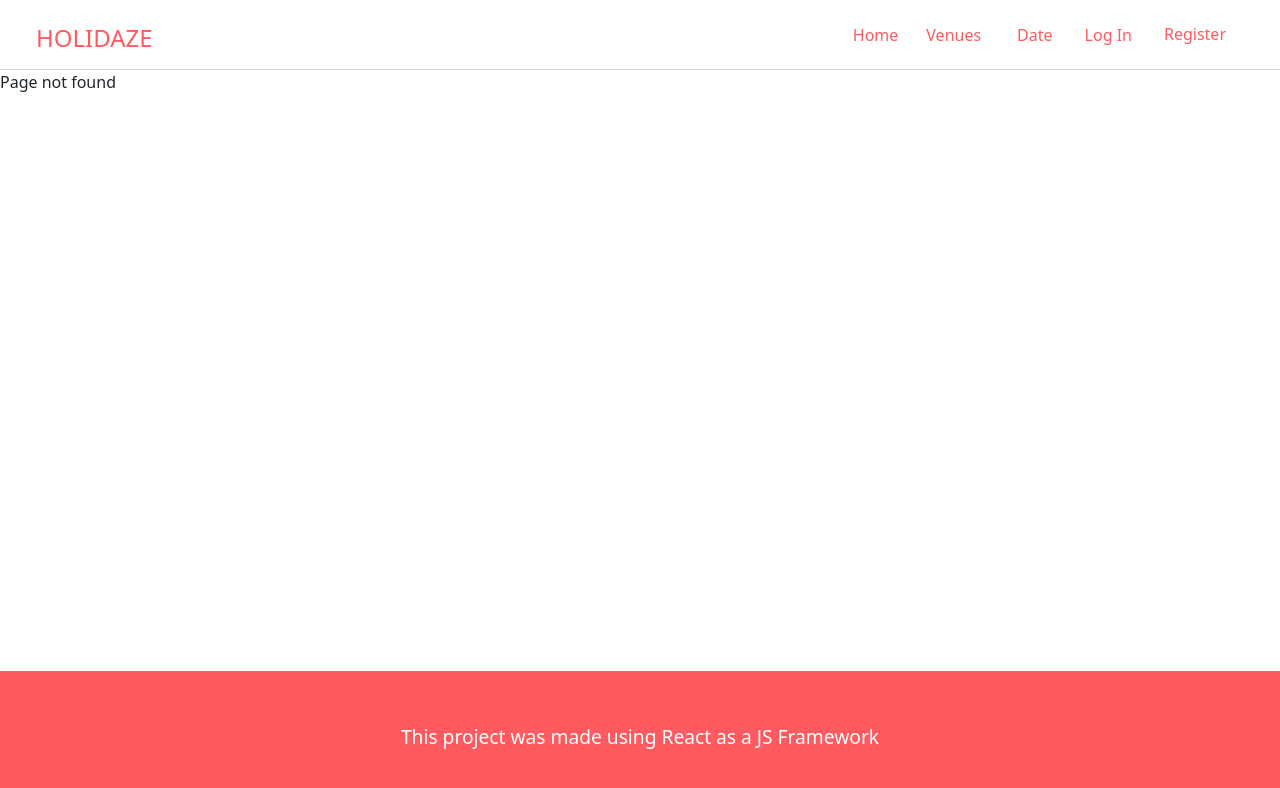
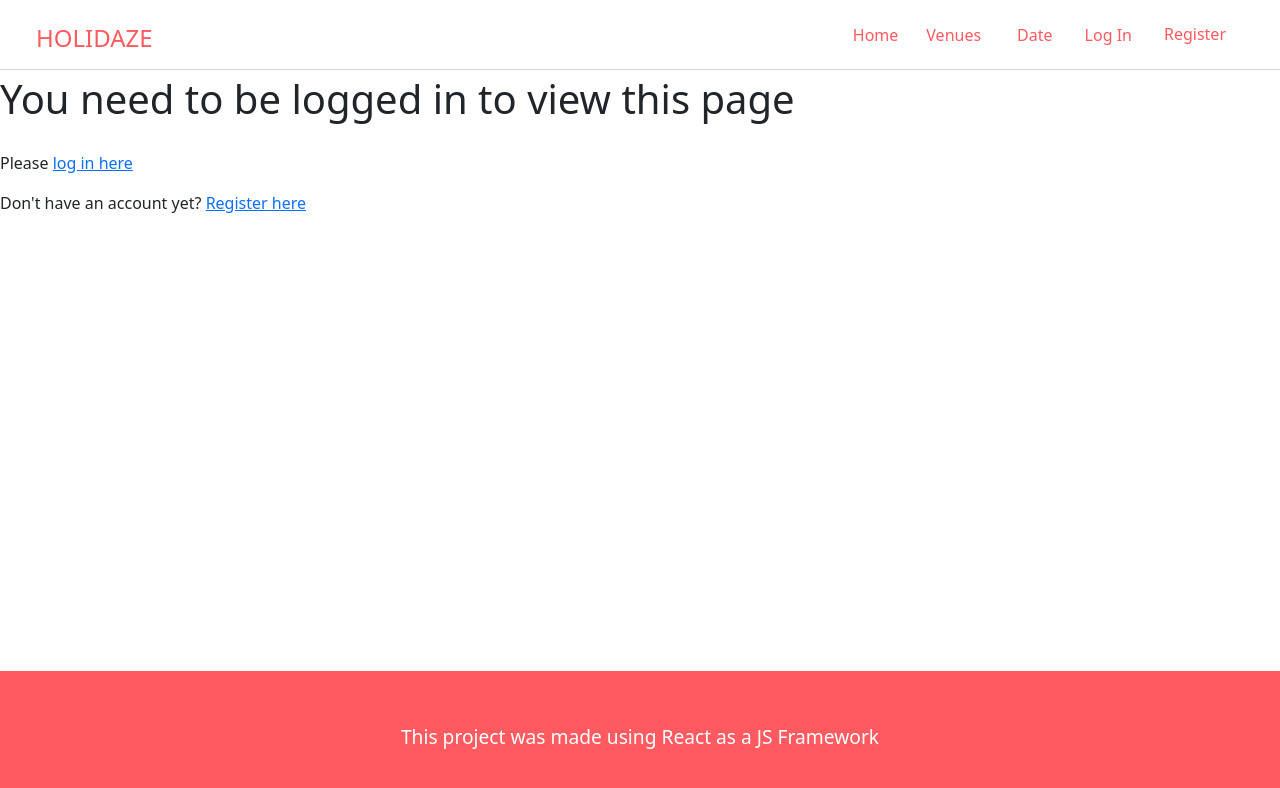
Before and after one commit to akeek/pe-holidaze-sae, a React (Create React App) app in the folder holidaze-pe/: page /error in a window 1280 px wide. Before the commit this address had no page. Shown: the top 788 px of the page. Built offline with nearby package versions, Linux system fonts and the light colour scheme.

Commit message:
add Navigate if not logged inn

```diff
--- a/holidaze-pe/src/App.js
+++ b/holidaze-pe/src/App.js
@@ -1,5 +1,5 @@
 import React from "react";
-import { Routes, Route } from "react-router-dom";
+import { Routes, Route, Navigate } from "react-router-dom";
 import Layout from "./components/Layout";
 import Home from "./pages/home/home";
 import LogIn from "./pages/login/login";
@@ -9,19 +9,25 @@ import Profile from "./pages/profile/profile";
 import RouteNotFound from "./pages/notfound/notfound";
 import Venue from "./pages/specificVenue/specificVenue";
 import DateRange from "./pages/specificVenue/datePicker";
+import NotLoggedIn from './pages/error';
 
 
 function App() {
+
+  const user = localStorage.getItem("user");
+  console.log(user)
+
   return (
     <Routes>
       <Route path="/" element={<Layout />}>
         <Route index element={<Home />} />
-        <Route path="login" element={<LogIn />} />
-        <Route path="register" element={<Register />} />
-        <Route path="venues" element={<Venues />} />
-        <Route path="specific/:id" element={<Venue />} />
-        <Route path="profile" element={<Profile />} />
-        <Route path="datepicker" element={<DateRange />} />
+        <Route path="/login" element={<LogIn />} />
+        <Route path="/error" element={user ? <Navigate replace to={"/profile"} /> : <NotLoggedIn />} />
+        <Route path="/register" element={<Register />} />
+        <Route path="/venues" element={<Venues />} />
+        <Route path="/specific/:id" element={<Venue />} />
+        <Route path="/profile" element={user ? <Profile /> : <Navigate replace to={"/error"} />} />
+        <Route path="/datepicker" element={<DateRange />} />
         <Route path="*" element={<RouteNotFound />} />
       </Route>
     </Routes>
--- /dev/null
+++ b/holidaze-pe/src/components/error/index.jsx
@@ -0,0 +1,23 @@
+import React, { useEffect } from "react";
+
+
+function RedirectInfo() {
+
+    useEffect(() => {
+        document.title = `Holidaze | Error`;
+    })
+
+    return (
+        <div>
+            <div>
+                <h1>You need to be logged in to view this page</h1>
+                <div>
+                    <p>Please <a href="/login" color="secondary">log in here</a></p>
+                    <p>Don't have an account yet? <a href="/register" color="secondary">Register here</a></p>
+                </div>
+            </div>
+        </div>
+    )
+}
+
+export default RedirectInfo;
--- /dev/null
+++ b/holidaze-pe/src/pages/error/index.jsx
@@ -0,0 +1,13 @@
+import React from "react";
+import RedirectInfo from "../../components/error";
+
+function NotLoggedIn() {
+
+    return (
+        <div>
+            <RedirectInfo />
+        </div>
+    )
+}
+
+export default NotLoggedIn;
```
